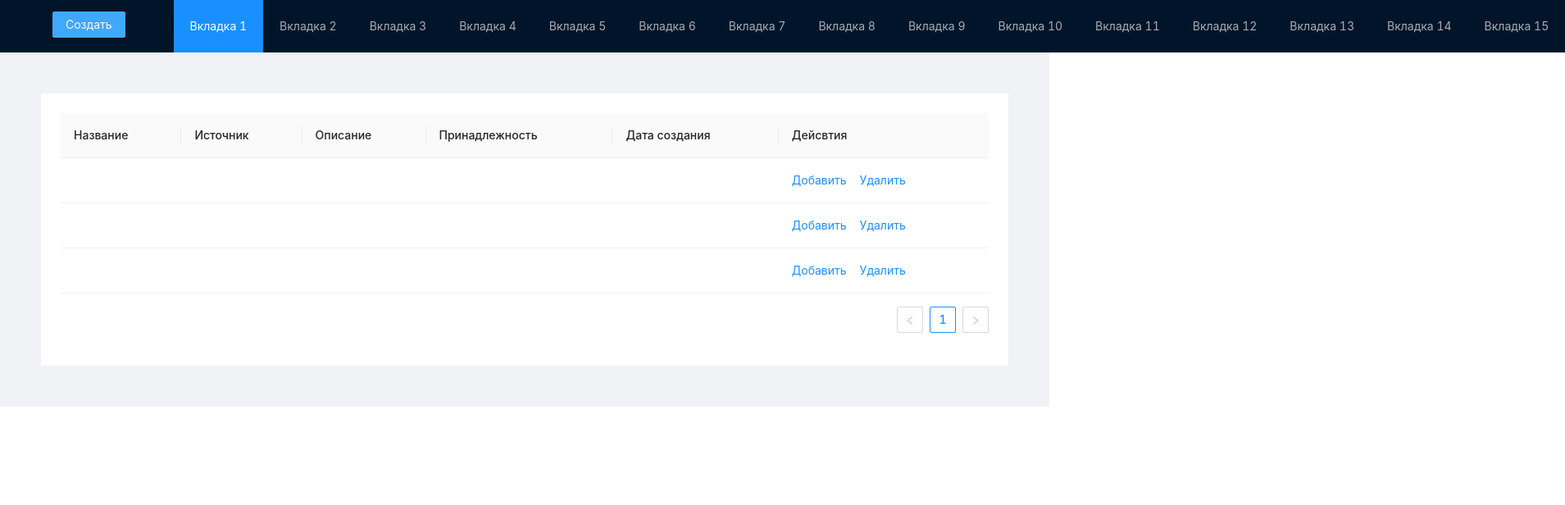
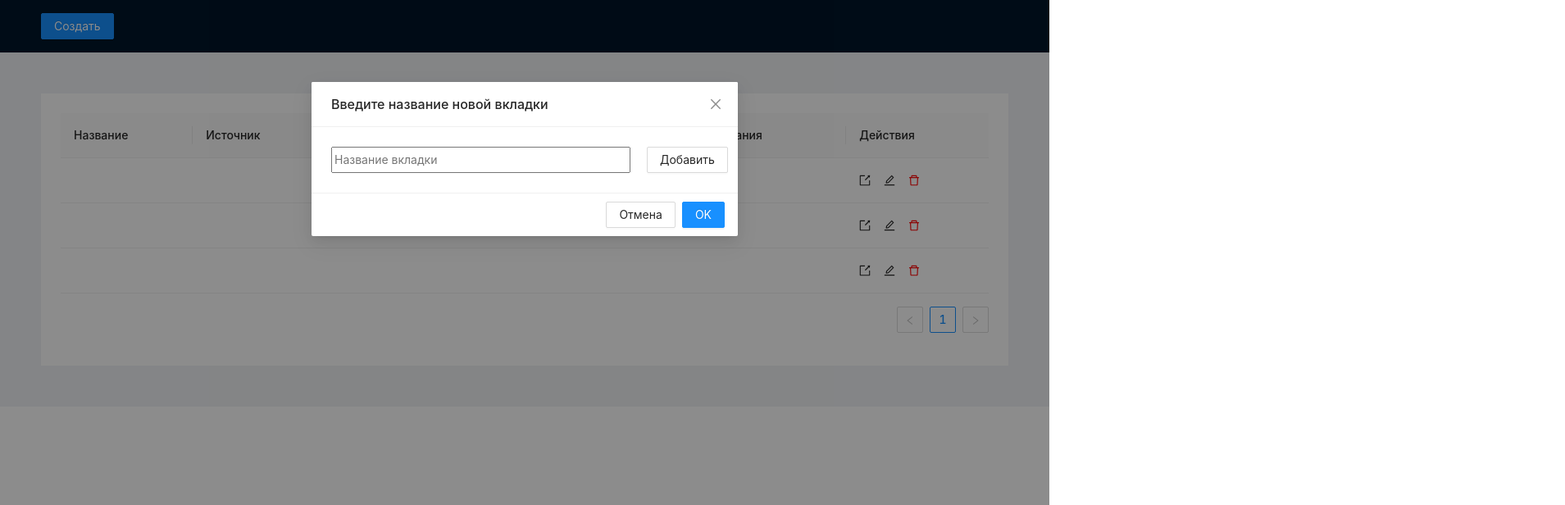
Before and after one commit to PavelTkachen/sources_list, a React (Create React App) app: page / in a window 1280 px wide. Both pictures are taken after a click on the button "Создать". Shown: the top 616 px of the page at 82% size, 1909 px wide, since content can reach past the window. Built offline with nearby package versions, Linux system fonts and the light colour scheme.

Commit message:
[I-3] Сделал задание 3

```diff
--- a/src/components/DataTable.js
+++ b/src/components/DataTable.js
@@ -1,4 +1,5 @@
 import { Space, Table, Tag } from 'antd';
+import { ExportOutlined, EditOutlined, DeleteOutlined } from '@ant-design/icons';
 import React from 'react';
 const columns = [
   {
@@ -27,12 +28,13 @@ const columns = [
     dataIndex: 'creationDate',
   },
   {
-    title: 'Дейсвтия',
+    title: 'Действия',
     key: 'action',
     render: (_, record) => (
       <Space size="middle">
-        <a>Добавить {record.name}</a>
-        <a>Удалить</a>
+        <ExportOutlined title='Перейти'/>
+        <EditOutlined title='Изменить'/>
+        <DeleteOutlined title='Удалить' style={{color: 'red'}}/>
       </Space>
     ),
   },
--- a/src/components/Navigation.css
+++ b/src/components/Navigation.css
@@ -17,3 +17,10 @@
     [data-theme="dark"] .site-layout-content {
       background: #141414
     }
+
+    .ant-menu-horizontal::after {
+      display: inline;
+      clear: both;
+      height: 0;
+      content: '\20';
+  }
--- a/src/components/Navigation.js
+++ b/src/components/Navigation.js
@@ -1,29 +1,115 @@
 import React from 'react';
+import { useState } from 'react';
 import 'antd/dist/antd.css';
+import { v4 as uuidv4 } from 'uuid';
 import './Navigation.css';
-import { Layout, Menu, Button } from 'antd';
+import { Layout, Menu, Button, Modal,  } from 'antd';
+import { CloseCircleOutlined } from '@ant-design/icons';
 import DataTable from './DataTable';
 const { Header, Content } = Layout;
 
-const HEADER_STYLE={display: 'flex', justifyContent: "start"}
-const BUTTON_STYLE={margin: '1em 5% 1em 1em'}
 
-const Navigation = () => (
+const HEADER_STYLE={display: 'flex', justifyContent:'left', alignItems: 'center'}
+const BUTTON_STYLE={alignItems: 'center'}
+
+
+
+const Navigation = () => {
+  const [stateList, setStateList] = useState([]); // Хранилище вкладок и его обновление
+  const [stateFormValues, setStateFormValues] = useState(''); // Хранилище формы заполнения и его обновление
+  const [isModalVisible, setIsModalVisible] = useState(false);
+
+  const create = () => { // Функция создания новой вкладки
+    const newState = [...stateList]; // Копируем хранилище вкладок
+    if (stateFormValues != '') {
+      newState.unshift({ label: stateFormValues, key: uuidv4() }); // Добавляем к нему новую вкладку
+      setStateList(newState); // Обновляем старое хранилище вкладок на новое
+      setStateFormValues('')
+    }
+  };
+
+  const remove = (key) => { // Функция удаления вкладки по id
+    const index = stateList.findIndex(item => item.key === key); // Ищем в хранилище вкладок вкладку по id и присваиваем её index
+    Modal.confirm({
+      title: 'Вы уверены, что хотите удалить вкладку?',
+      okText: 'Да',
+      cancelText: 'Нет',
+      okType: 'danger',
+      onOk: () => {
+        if (index !== -1) {
+          const newState = [...stateList]; // Копируем хранилище вкладок
+          newState.splice(index, 1); // Удаляем 1 вкладку по index`у
+          setStateList(newState); // Обновляем старое хранилище вкладок на новое
+        }
+      }
+    })
+
+
+  };
+
+  const handleChange = (e) => { // Функция записи данных в хранилище формы
+    const value = e?.target?.value;
+    setStateFormValues(value); // Обновляем старое хранилище формы на новое
+  }
+
+  const showModal = () => {
+    setIsModalVisible(true);
+  };
+
+  const handleOk = () => {
+    create();
+    setIsModalVisible(false);
+  };
+
+  const handleCancel = () => {
+    setIsModalVisible(false);
+  };
+
+  return (
   <Layout className="layout">
+
+    <Modal
+        bodyStyle={{ display: 'flex'}}
+        title="Введите название новой вкладки"
+        cancelText="Отмена"
+        visible={isModalVisible}
+        onOk={handleOk}
+        onCancel={handleCancel}>
+          <div style={{display: 'flex'}}>
+            <input placeholder="Название вкладки" style={{width: 365}} value={stateFormValues} onChange={handleChange} />
+            <Button style={{marginLeft:'20px'}} onClick={() => create()}>Добавить</Button>
+          </div>
+      </Modal>
     <Header style={HEADER_STYLE}>
-    <Button style={BUTTON_STYLE} type="primary">Создать</Button>
-      <Menu
+      <Button style={BUTTON_STYLE} type="primary" onClick={() => showModal()}>Создать</Button>
+      {/* <Menu
+        style={{}}
         theme="dark"
         mode="horizontal"
-        defaultSelectedKeys={['1']}
-        items={new Array(15).fill(null).map((_, index) => {
-          const key = index + 1;
-          return {
-            key,
-            label: `Вкладка ${key}`,
-          };
+        items={stateList.map((item) => {
+          const label = item.label
+          const key = item.id
+            return {
+              key,
+              label,
+            }
         })}
-      />
+      /> */}
+      <div style={{width:'90%', margin: '3em'}}>
+      <Menu theme="dark" mode="horizontal"> {
+        stateList.map((item) => (
+          console.log(stateList),
+          <Menu.Item>
+            {item.label}
+            {/* <Button style={{marginLeft: '10px', width:'20px', height:'20px'}} type="text" danger onClick={() => remove(item.key)}>x</Button> */}
+            <CloseCircleOutlined title='Удалить' style={{color:'red', marginLeft:'.5em', fontSize:'1em'}}onClick={(e) => {
+              e.stopPropagation();
+              remove(item.key)
+            }}/>
+          </Menu.Item>))
+      }
+      </Menu>
+      </div>
     </Header>
     <Content
       style={{
@@ -35,6 +121,6 @@ const Navigation = () => (
       </div>
     </Content>
   </Layout>
-);
+)};
 
 export default Navigation;
```
Also changed, not shown: package.json (+8 -1 lines), public/index.html (line endings or trailing spaces), public/manifest.json, src/App.js (line endings or trailing spaces), src/index.css (line endings or trailing spaces), src/index.js (line endings or trailing spaces), 2 other files (tests, documents, lock files or other folders).
